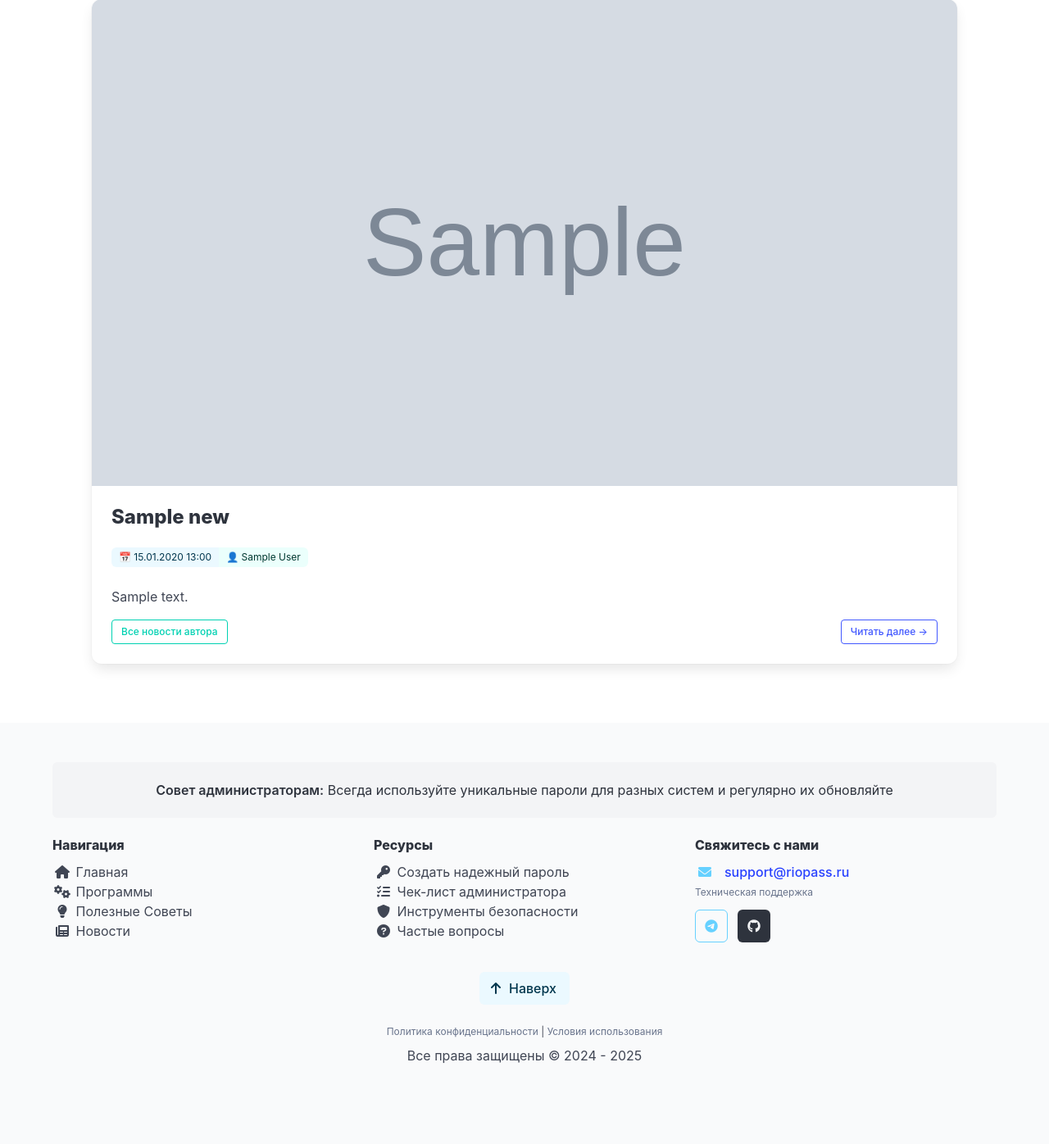
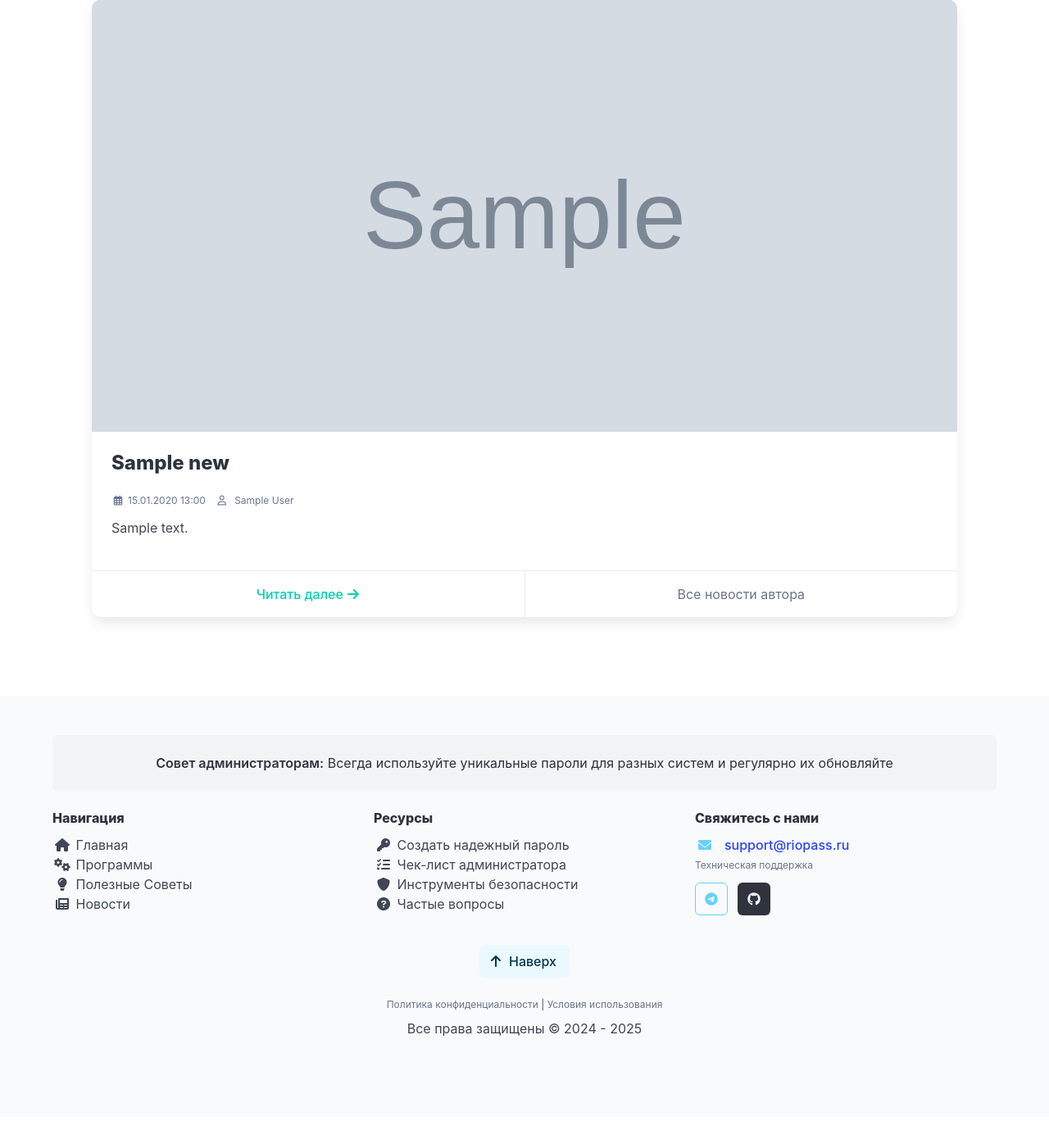
Before and after one commit to 1517mb/cat_time_bot, a Django app: page /content/ in a window 1280 px wide. Shown: the part 203-1599 px from the top of the page at 82% size. After the commit the page ends 1468 px from the top, so only its background shows below. Run offline with Django 5.2, Linux system fonts and the light colour scheme; tables that the repository leaves empty hold one stand-in row (values such as "Sample post"); grey boxes marked "Sample" are stand-in pictures; some libraries are stand-ins or nearby versions.

Commit message:
Fix news card

```diff
--- a/src/templates/content/_news_card.html
+++ b/src/templates/content/_news_card.html
@@ -1,52 +1,56 @@
-<div class="card mb-5">
+<div class="card news-card mb-6">
     {% if news_item.image %}
     <div class="card-image">
-        <figure class="image is-16by9">
-            <a href="{{ news_item.get_absolute_url }}">
-                <img src="{{ news_item.image.url }}" alt="{{ news_item.title }}" loading="lazy">
+        <figure class="image is-2by1"> <a href="{{ news_item.get_absolute_url }}">
+                <img src="{{ news_item.image.url }}" alt="{{ news_item.title }}" loading="lazy" style="object-fit: cover;">
             </a>
         </figure>
     </div>
     {% endif %}
 
     <div class="card-content">
-        <div class="media">
+        <div class="media mb-3">
             <div class="media-content">
                 <h2 class="title is-4">
-                    <a href="{{ news_item.get_absolute_url }}" class="theme-aware-title has-text-dark">
+                    <a href="{{ news_item.get_absolute_url }}" class="has-text-dark theme-title">
                         {{ news_item.title }}
                     </a>
                 </h2>
-                <div class="tags has-addons">
-                    <span class="tag is-info is-light">
-                        📅 {{ news_item.created_at|date:"d.m.Y H:i" }}
-                    </span>
-                    <a href="{% url 'content:by_author' news_item.author.id %}" class="tag is-primary is-light">
-                        👤 {{ news_item.author.get_full_name|default:news_item.author.username }}
-                    </a>
-                    {% if not news_item.is_published and user.is_staff %}
-                    <span class="tag is-warning">
-                        🚧 Черновик
-                    </span>
-                    {% endif %}
+
+                <div class="level is-mobile is-size-7 has-text-grey mb-0">
+                    <div class="level-left">
+                        <div class="level-item">
+                            <span class="icon is-small mr-1"><i class="far fa-calendar-alt"></i></span>
+                            {{ news_item.created_at|date:"d.m.Y H:i" }}
+                        </div>
+                        <div class="level-item">
+                            <a href="{% url 'content:by_author' news_item.author.id %}" class="has-text-grey theme-link-grey">
+                                <span class="icon is-small mr-1"><i class="far fa-user"></i></span>
+                                {{ news_item.author.get_full_name|default:news_item.author.username }}
+                            </a>
+                        </div>
+                        {% if not news_item.is_published and user.is_staff %}
+                            <div class="level-item">
+                                <span class="tag is-warning is-light is-rounded">🚧 Черновик</span>
+                            </div>
+                        {% endif %}
+                    </div>
                 </div>
             </div>
         </div>
 
-        <div class="content">
-            {{ news_item.content|truncatewords_html:30|safe }}
+        <div class="content is-normal mb-4 theme-text">
+            {{ news_item.content|striptags|truncatewords:40 }}
+        </div>
+    </div>
 
-            <div class="mt-4 is-flex is-justify-content-space-between is-align-items-center">
-
-                <a href="{% url 'content:by_author' news_item.author.id %}" class="button is-primary is-outlined is-small">
-                    Все новости автора
-                </a>
-
-                <a href="{{ news_item.get_absolute_url }}" class="button is-link is-outlined is-small">
-                    Читать далее →
-                </a>
-
-            </div>
-            </div>
-    </div>
+    <footer class="card-footer">
+        <a href="{{ news_item.get_absolute_url }}" class="card-footer-item has-text-primary has-text-weight-medium footer-action-link">
+            <span>Читать далее</span>
+            <span class="icon is-small ml-1"><i class="fas fa-arrow-right"></i></span>
+        </a>
+        <a href="{% url 'content:by_author' news_item.author.id %}" class="card-footer-item has-text-grey footer-action-link">
+            <span>Все новости автора</span>
+        </a>
+    </footer>
 </div>
```
